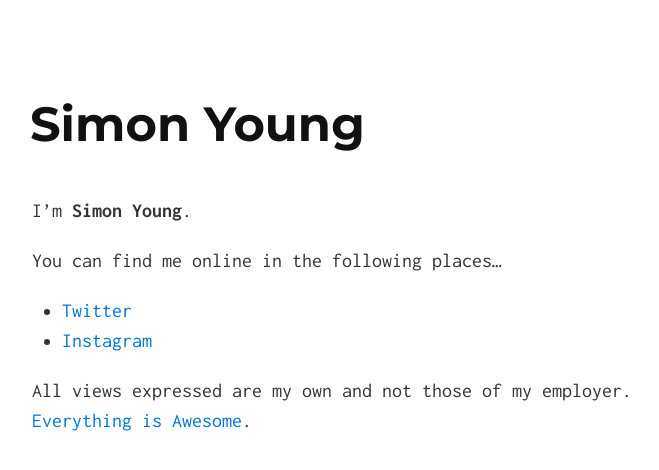
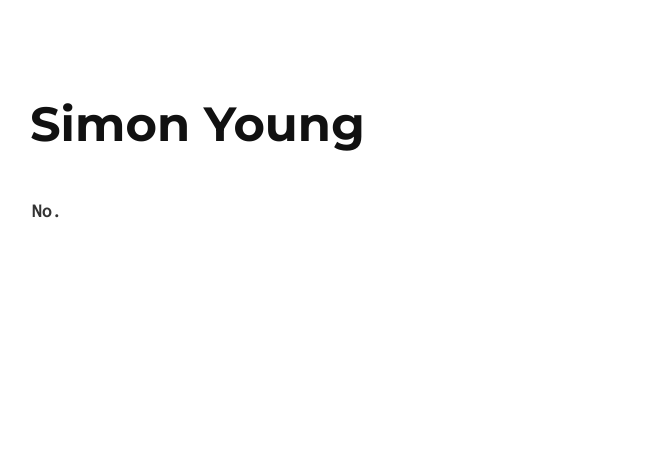
Before and after one commit to simonyoung/simonyoung.github.io, a Jekyll site: the page built from index.md, in a window 1280 px wide. Shown: the top 470 px of the page, without its empty margins (308-967 px from the left). Built offline with Jekyll 4.4.1, drawn with Linux system fonts in a browser that asks for light colours.

Commit message:
Update index.md

```diff
--- a/index.md
+++ b/index.md
@@ -2,11 +2,4 @@
 layout: default
 ---
 
-I'm **Simon Young**.
-
-You can find me online in the following places...
-
-* [Twitter](https://twitter.com/simon180)
-* [Instagram](https://instagram.com/simonyoung)
-
-All views expressed are my own and not those of my employer. [Everything is Awesome](https://www.youtube.com/watch?v=cCKONHUigVk).
+**No.**
```
